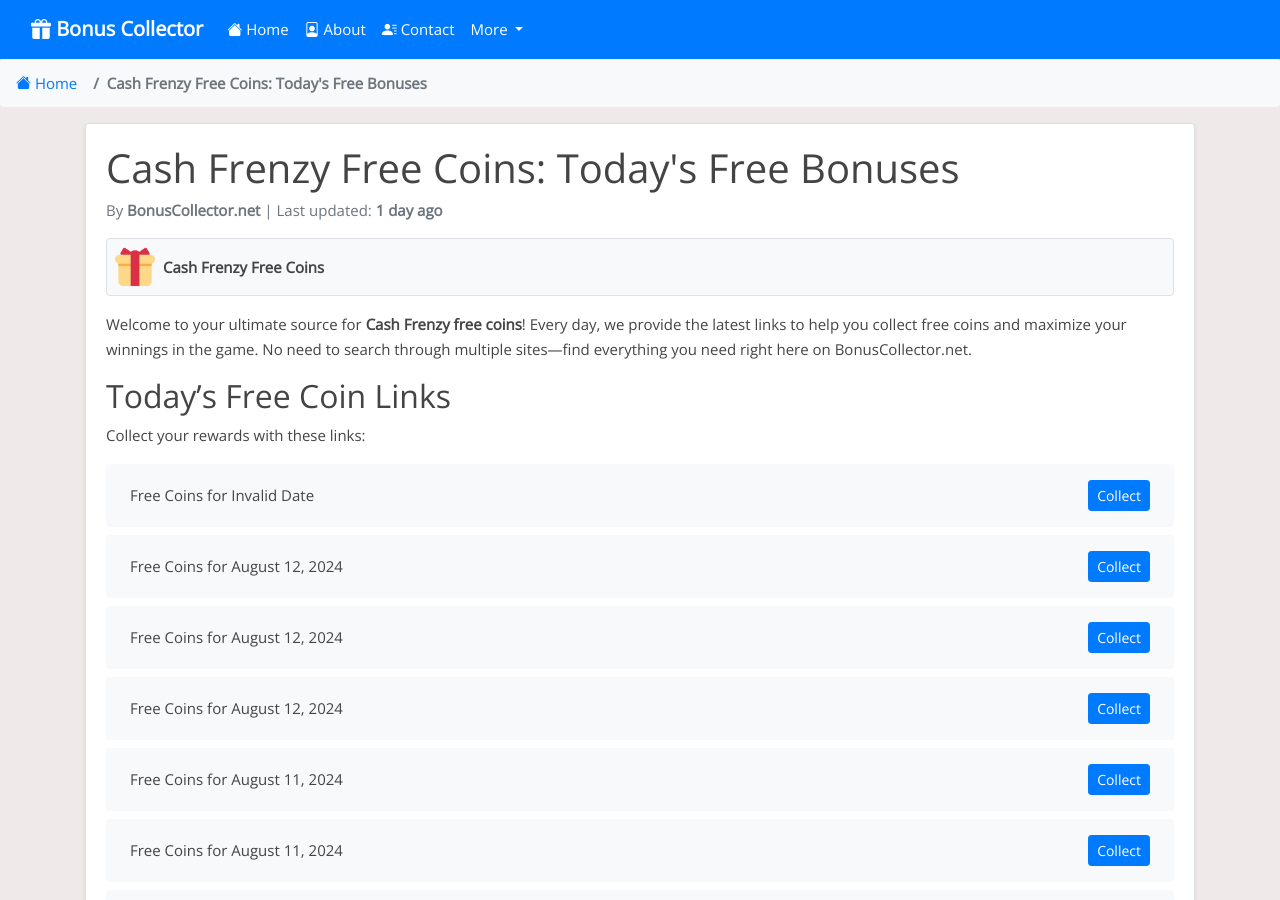
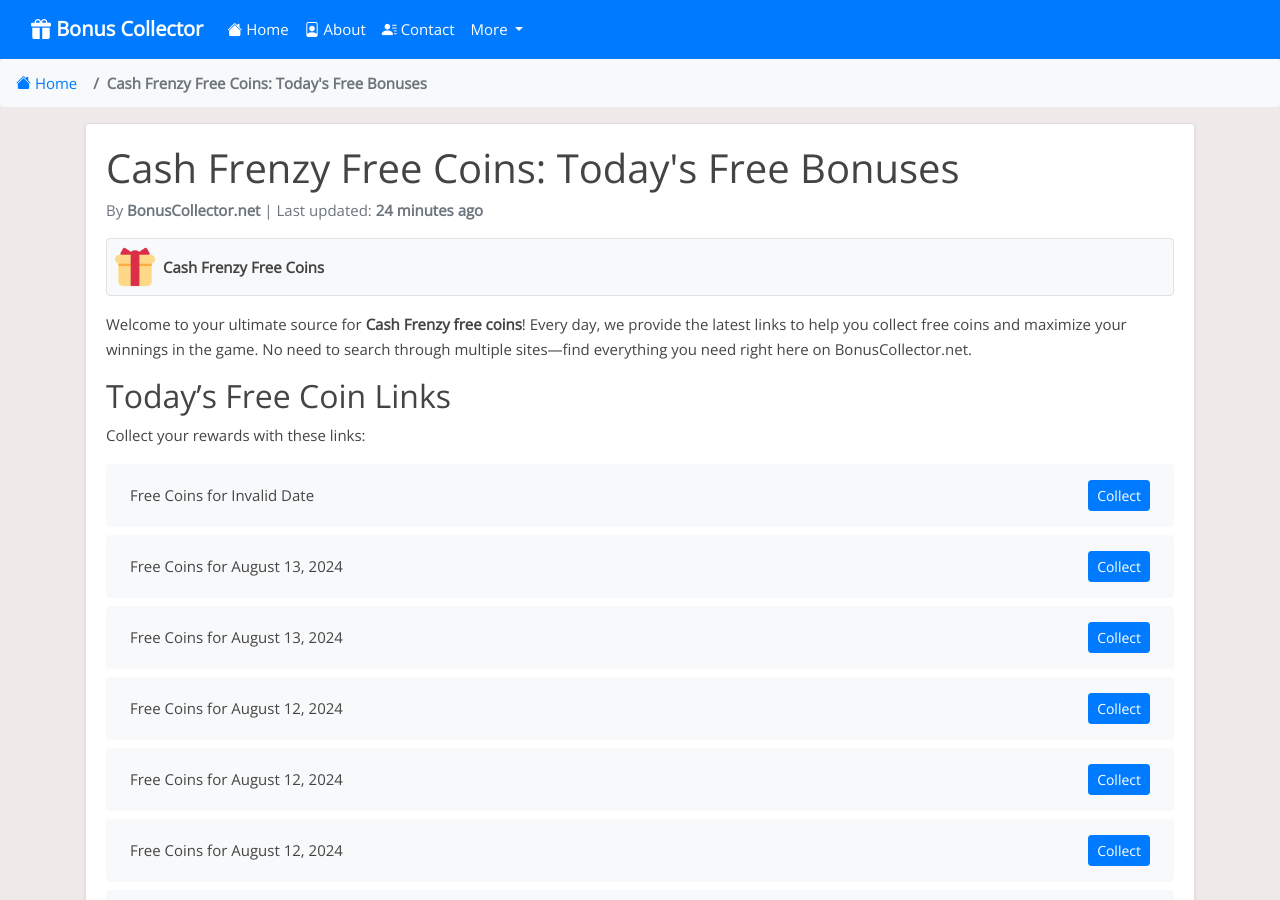
Before and after one commit to Prollad99/bs-net, a Jekyll site: the page built from _posts/2024-07-04-cash-frenzy.md, in a window 1280 px wide and 900 px high. Built offline with Jekyll 4.4.1, drawn with Linux system fonts in a browser that asks for light colours; nearby versions of some CDN libraries; comment, search, counter and statistics services are not loaded; some of the changed text lies outside the part shown.

Commit message:
Update cash-frenzy reward links and last modified date

```diff
--- a/_data/include_files.yml
+++ b/_data/include_files.yml
@@ -14,7 +14,7 @@
   last_modified: 2024-08-12 10:10:55
 
 cash-frenzy.html:
-  last_modified: 2024-08-12 03:11:31
+  last_modified: 2024-08-13 03:11:31
 
 hit-it-rich.html:
   last_modified: 2024-08-12 03:36:09
--- a/_includes/cash-frenzy.html
+++ b/_includes/cash-frenzy.html
@@ -2,6 +2,14 @@
   <li class="list-group-item d-flex justify-content-between align-items-center">
     <span>Free Coins for Invalid Date</span>
     <a href="https://bit.ly/installCashFrenzyNow" class="btn btn-primary btn-sm">Collect</a>
+  </li>
+  <li class="list-group-item d-flex justify-content-between align-items-center">
+    <span>Free Coins for August 13, 2024</span>
+    <a href="https://cashfrenzy.co/0813fbcoins" class="btn btn-primary btn-sm">Collect</a>
+  </li>
+  <li class="list-group-item d-flex justify-content-between align-items-center">
+    <span>Free Coins for August 13, 2024</span>
+    <a href="http://cashfrenzy.co/3WzHcKf" class="btn btn-primary btn-sm">Collect</a>
   </li>
   <li class="list-group-item d-flex justify-content-between align-items-center">
     <span>Free Coins for August 12, 2024</span>
@@ -391,12 +399,4 @@
     <span>Free Coins for Invalid Date</span>
     <a href="https://cashfrenzy.co/0629fbcoins" class="btn btn-primary btn-sm">Collect</a>
   </li>
-  <li class="list-group-item d-flex justify-content-between align-items-center">
-    <span>Free Coins for Invalid Date</span>
-    <a href="http://cashfrenzy.co/4boOmGy" class="btn btn-primary btn-sm">Collect</a>
-  </li>
-  <li class="list-group-item d-flex justify-content-between align-items-center">
-    <span>Free Coins for Invalid Date</span>
-    <a href="https://cashfrenzy.co/0628fbcoins" class="btn btn-primary btn-sm">Collect</a>
-  </li>
 </ul>
```
Also changed, not shown: links-json/cash-frenzy.json (+8 -6 lines).
